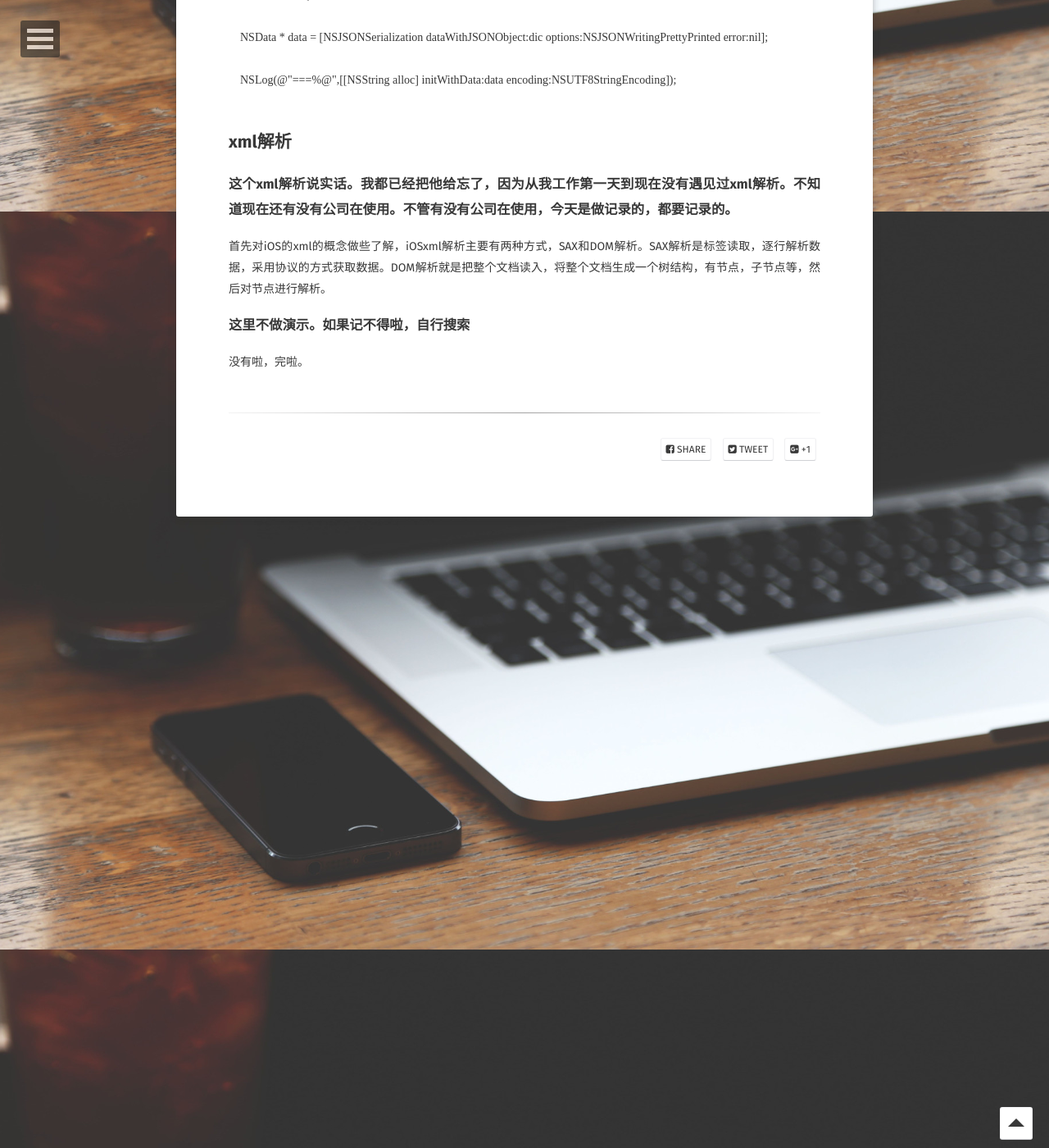
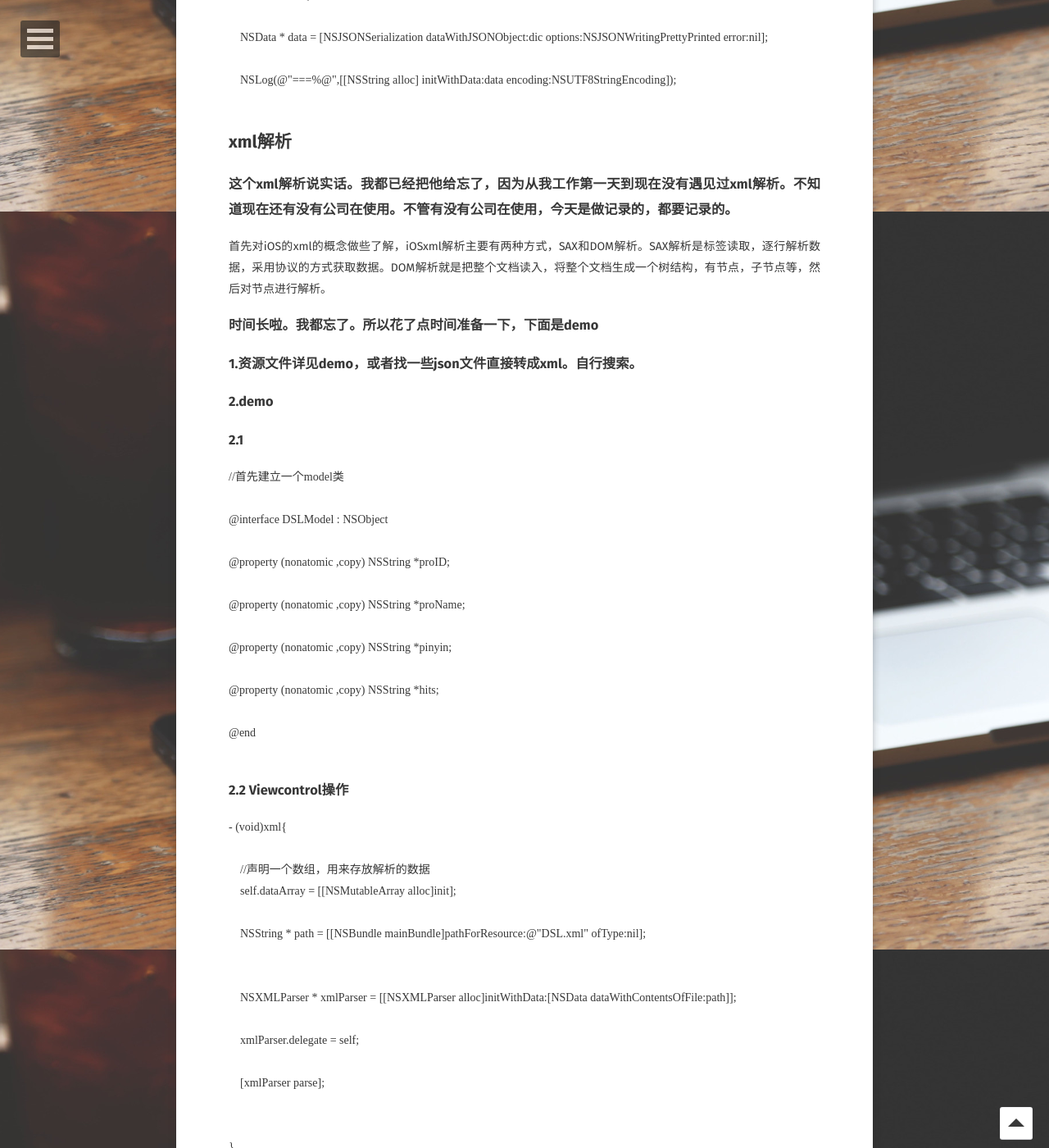
Before and after one commit to dslcoding/dslcoding.github.io, a Jekyll site: the page built from _posts/2017-04-01-iOS-json&xml.md, in a window 1280 px wide and 1400 px high, scrolled down 1542 px. Shown: the whole window at 82% size. Built offline with Jekyll 4.4.1, drawn with Linux system fonts in a browser that asks for light colours; some web fonts are replaced; comment, search, counter and statistics services are not loaded; some of the changed text lies outside the part shown.

Commit message:
增加Json&Xmldemo

````diff
--- a/_posts/2017-04-01-iOS-json&xml.md
+++ b/_posts/2017-04-01-iOS-json&xml.md
@@ -47,6 +47,122 @@ categories: jekyll update
 ## xml解析
 ### 这个xml解析说实话。我都已经把他给忘了，因为从我工作第一天到现在没有遇见过xml解析。不知道现在还有没有公司在使用。不管有没有公司在使用，今天是做记录的，都要记录的。
 首先对iOS的xml的概念做些了解，iOSxml解析主要有两种方式，SAX和DOM解析。SAX解析是标签读取，逐行解析数据，采用协议的方式获取数据。DOM解析就是把整个文档读入，将整个文档生成一个树结构，有节点，子节点等，然后对节点进行解析。
-### 这里不做演示。如果记不得啦，自行搜索
+### 时间长啦。我都忘了。所以花了点时间准备一下，下面是demo
+### 1.资源文件详见demo，或者找一些json文件直接转成xml。自行搜索。
+### 2.demo
+### 2.1
+```Objective-C
+//首先建立一个model类
+
+@interface DSLModel : NSObject
+
+@property (nonatomic ,copy) NSString *proID;
+
+@property (nonatomic ,copy) NSString *proName;
+
+@property (nonatomic ,copy) NSString *pinyin;
+
+@property (nonatomic ,copy) NSString *hits;
+
+@end
+
+```
+### 2.2 Viewcontrol操作
+```Objective-C
+- (void)xml{
+
+    //声明一个数组，用来存放解析的数据
+    self.dataArray = [[NSMutableArray alloc]init];
+
+    NSString * path = [[NSBundle mainBundle]pathForResource:@"DSL.xml" ofType:nil];
+
+
+    NSXMLParser * xmlParser = [[NSXMLParser alloc]initWithData:[NSData dataWithContentsOfFile:path]];
+
+    xmlParser.delegate = self;
+
+    [xmlParser parse];
+
+
+}
+
+
+#pragma mark NSXMLParserDelegate
+//文档读区开始
+- (void)parserDidStartDocument:(NSXMLParser *)parser
+{
+
+    NSLog(@"parse start");
+
+
+}
+
+//文档读取结束
+- (void)parserDidEndDocument:(NSXMLParser *)parser
+{
+    NSLog(@"parser end ===%@",self.dataArray);
+
+    [self.dataArray enumerateObjectsUsingBlock:^(id  _Nonnull obj, NSUInteger idx, BOOL * _Nonnull stop) {
+
+        DSLModel *model = (DSLModel*)obj;
+
+        NSLog(@"====%@===%@==%@",model.proID,model.pinyin,model.proName);
+
+
+    }];
+
+}
+
+//解析标签开始
+- (void)parser:(NSXMLParser *)parser didStartElement:(NSString *)elementName namespaceURI:(NSString *)namespaceURI qualifiedName:(NSString *)qName attributes:(NSDictionary<NSString *,NSString *> *)attributeDict{
+
+    self.startTagFlag = elementName;
+
+    if ([elementName isEqualToString:@"result"]) {
+
+        self.model = [[DSLModel alloc]init];
+
+        [self.dataArray addObject:self.model];
+
+    }
+
+
+
+}
+
+//获取标签的内容
+- (void)parser:(NSXMLParser *)parser foundCharacters:(NSString *)string{
+
+    string = [string stringByTrimmingCharactersInSet:[NSCharacterSet whitespaceAndNewlineCharacterSet]];
+
+    if ([self.startTagFlag isEqualToString:@"proID"]) {
+
+        [self.model setProID:string];
+    }
+
+    if ([self.startTagFlag isEqualToString:@"proName"]) {
+
+        [self.model setProName:string];
+
+    }
+
+
+    if ([self.startTagFlag isEqualToString:@"pinyin"]) {
+
+        [self.model setPinyin:string];
+    }
+
+}
+
+//解析标签结束
+- (void)parser:(NSXMLParser *)parser didEndElement:(NSString *)elementName namespaceURI:(NSString *)namespaceURI qualifiedName:(NSString *)qName
+{
+
+    self.startTagFlag = nil;
+
+
+}
+```
+[相关demo](https://github.com/dslcoding/JsonXml)
 
 没有啦，完啦。
````
Also changed, not shown: 2 other files.
